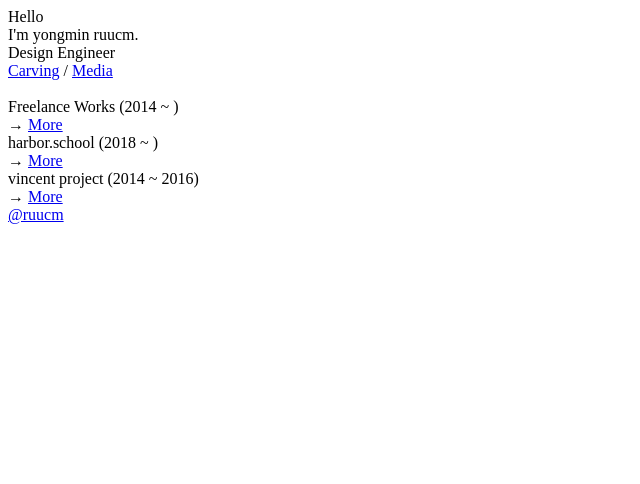
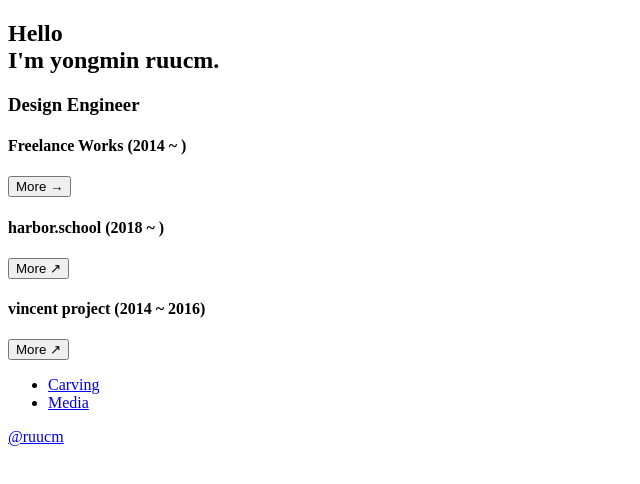
Before and after one commit to ruucm/ruucm.github.io, a Next.js app: page / in a window 1280 px wide. Shown: the top 484 px of the page, without its empty margins (0-640 px from the left). Built offline with nearby package versions, Linux system fonts and the light colour scheme.

Commit message:
update styles

```diff
--- a/components/card.js
+++ b/components/card.js
@@ -3,18 +3,20 @@ import Link from "next/link"
 export function Card({ title, duration, outlink, link }) {
   return (
     <>
-      <br />
-      {title}
-      {duration && ` (${duration})`}
-      <br />→{" "}
+      <h4>
+        {title}
+        {duration && ` (${duration})`}
+      </h4>
       {link && (
         <Link href={link}>
-          <a>More</a>
+          <a>
+            <button>More →</button>
+          </a>
         </Link>
       )}
       {!link && (
         <a href={outlink} target="_blank">
-          More
+          <button>More ↗︎</button>
         </a>
       )}
     </>
--- a/pages/index.js
+++ b/pages/index.js
@@ -4,21 +4,12 @@ import { Card } from "../components/card"
 export default function Home() {
   return (
     <div>
-      Hello
-      <br />
-      I'm yongmin ruucm.
-      <br />
-      Design Engineer
-      <br />
-      {/* Navigation */}
-      <Link href="/carving">
-        <a>Carving</a>
-      </Link>{" "}
-      /{" "}
-      <Link href="/media">
-        <a>Media</a>
-      </Link>
-      <br />
+      <h2>
+        Hello
+        <br />
+        I'm yongmin ruucm.
+      </h2>
+      <h3>Design Engineer</h3>
       <Card
         title="Freelance Works"
         duration="2014 ~ "
@@ -35,6 +26,21 @@ export default function Home() {
         outlink="https://www.instagram.com/vincent.project/"
       />
       <footer>
+        {/* Navigation */}
+        <nav>
+          <ul>
+            <li>
+              <Link href="/carving">
+                <a>Carving</a>
+              </Link>
+            </li>
+            <li>
+              <Link href="/media">
+                <a>Media</a>
+              </Link>
+            </li>
+          </ul>
+        </nav>
         <a href="http://twitter.com/ruucm" target="_blank">
           @ruucm
         </a>
```
